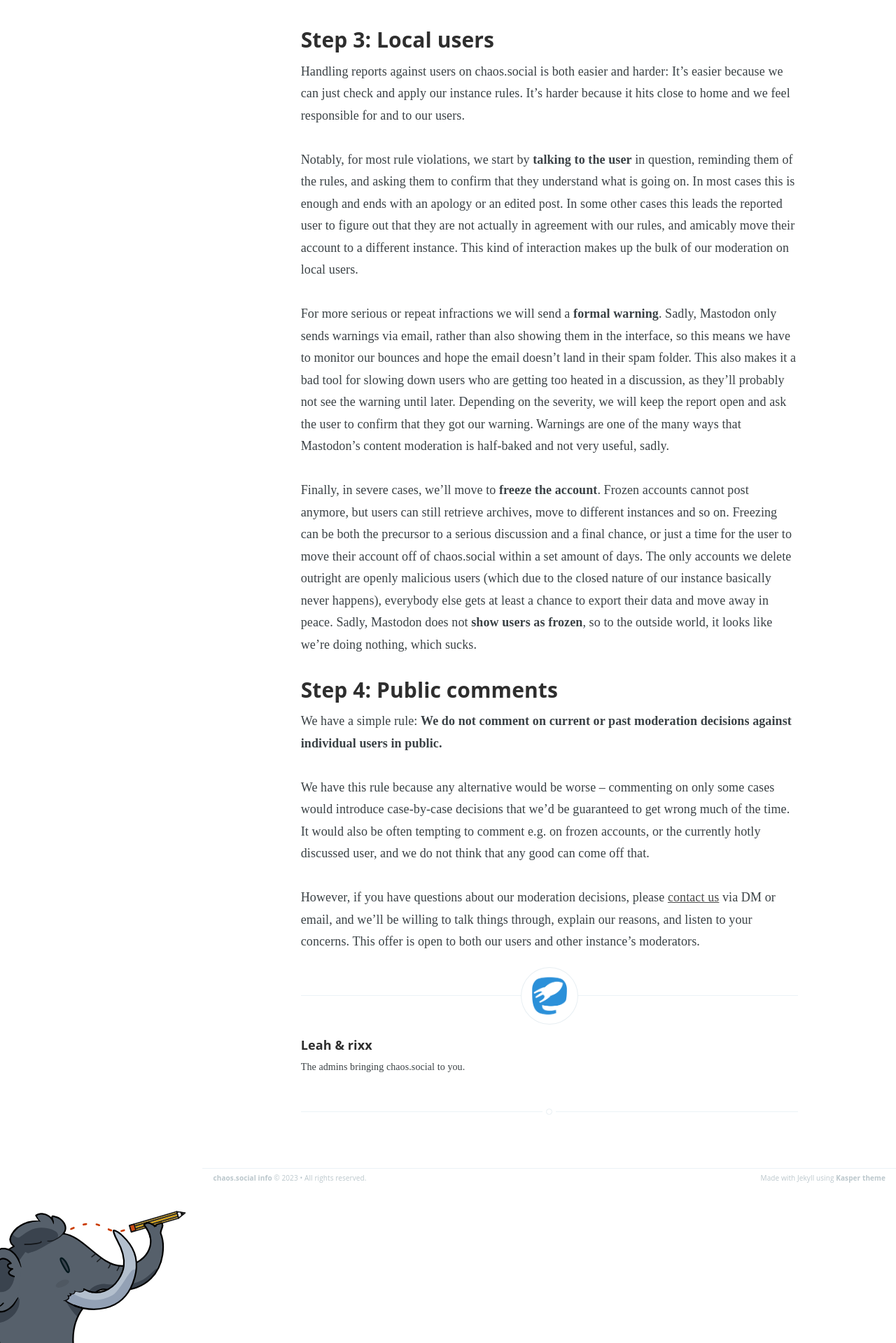
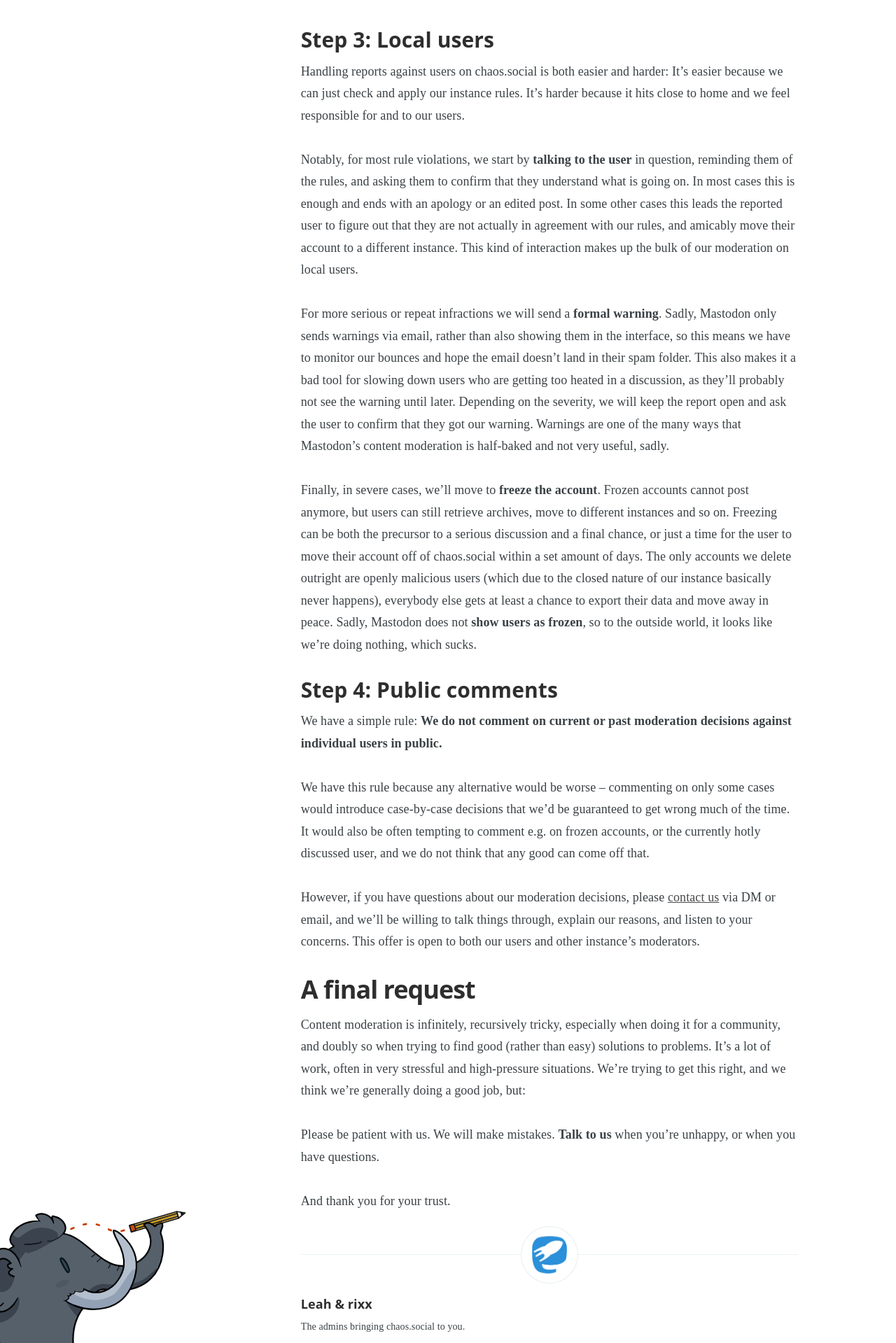
Before and after one commit to chaossocial/meta, a Jekyll site: the page built from process.md, in a window 1280 px wide. Shown: the part 3081-5000 px from the top of the page at 70% size. Built offline with Jekyll 4.4.1, drawn with Linux system fonts in a browser that asks for light colours.

Commit message:
Add final section

```diff
--- a/process.md
+++ b/process.md
@@ -125,3 +125,13 @@
 However, if you have questions about our moderation decisions, please [contact us](/contact) via DM or email, and we'll
 be willing to talk things through, explain our reasons, and listen to your concerns. This offer is open to both our
 users and other instance's moderators.
+
+## A final request
+
+Content moderation is infinitely, recursively tricky, especially when doing it for a community, and doubly so when
+trying to find good (rather than easy) solutions to problems. It's a lot of work, often in very stressful and
+high-pressure situations. We're trying to get this right, and we think we're generally doing a good job, but:
+
+Please be patient with us. We will make mistakes. **Talk to us** when you're unhappy, or when you have questions.
+
+And thank you for your trust.
```
